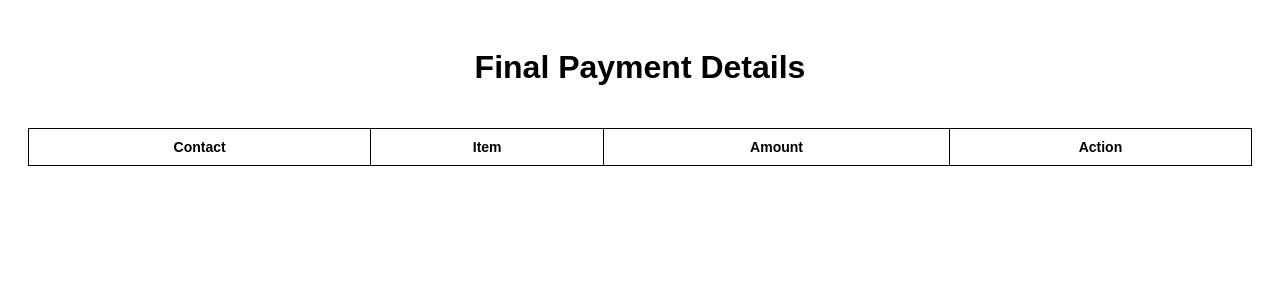
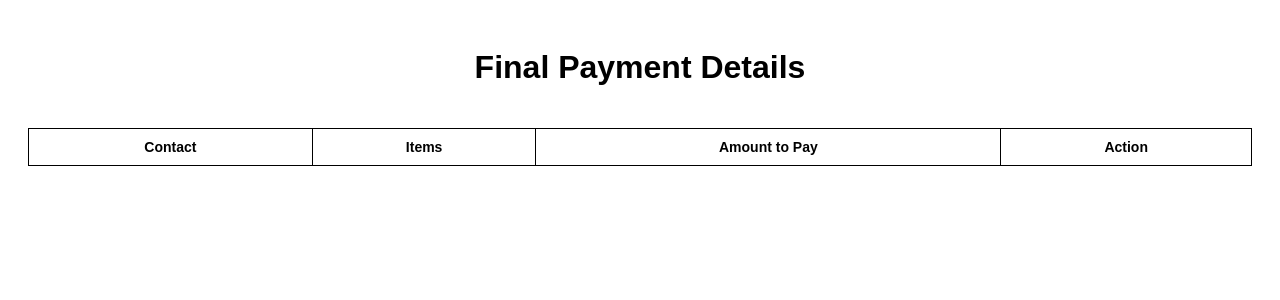
Before and after one commit to NivDotan/BillToSplit, a Flask app: page /final-view in a window 1280 px wide. Shown: the top 300 px of the page. Run offline with Flask 3, Linux system fonts and the light colour scheme; lists and menus that the app fills with data are empty.

Commit message:
Draft works

```diff
--- a/All_togther/static/js/final_view.js
+++ b/All_togther/static/js/final_view.js
@@ -12,19 +12,19 @@ document.addEventListener('DOMContentLoaded', () => {
         contactCell.textContent = data.person;
         row.appendChild(contactCell);
 
-        const itemCell = document.createElement('td');
-        itemCell.textContent = data.item;
-        row.appendChild(itemCell);
+        const itemsCell = document.createElement('td');
+        itemsCell.textContent = data.items;
+        row.appendChild(itemsCell);
 
         const amountCell = document.createElement('td');
-        amountCell.textContent = `$${data.price.toFixed(2)}`;
+        amountCell.textContent = `$${data.totalAmount.toFixed(2)}`;
         row.appendChild(amountCell);
 
         const actionCell = document.createElement('td');
         const bitButton = document.createElement('button');
         bitButton.textContent = 'Bit';
         bitButton.addEventListener('click', () => {
-            alert(`Bit sent to ${data.person} for ${data.item}!`);
+            alert(`Bit sent to ${data.person} for $${data.totalAmount.toFixed(2)}!`);
         });
         actionCell.appendChild(bitButton);
         row.appendChild(actionCell);
--- a/All_togther/templates/final_view.html
+++ b/All_togther/templates/final_view.html
@@ -46,8 +46,8 @@
         <thead>
             <tr>
                 <th>Contact</th>
-                <th>Item</th>
-                <th>Amount</th>
+                <th>Items</th>
+                <th>Amount to Pay</th>
                 <th>Action</th>
             </tr>
         </thead>
```
Also changed, not shown: All_togther/static/js/table_view.js (+16 -3 lines).
